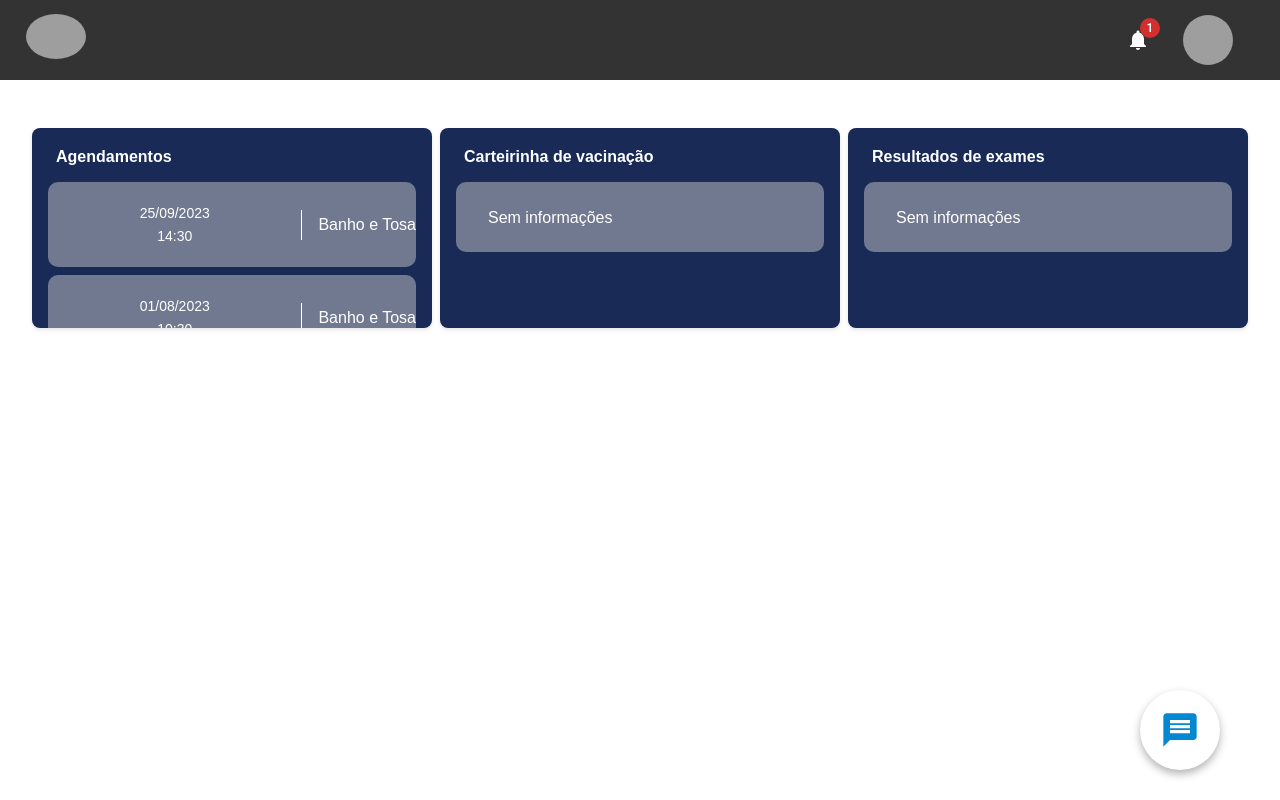
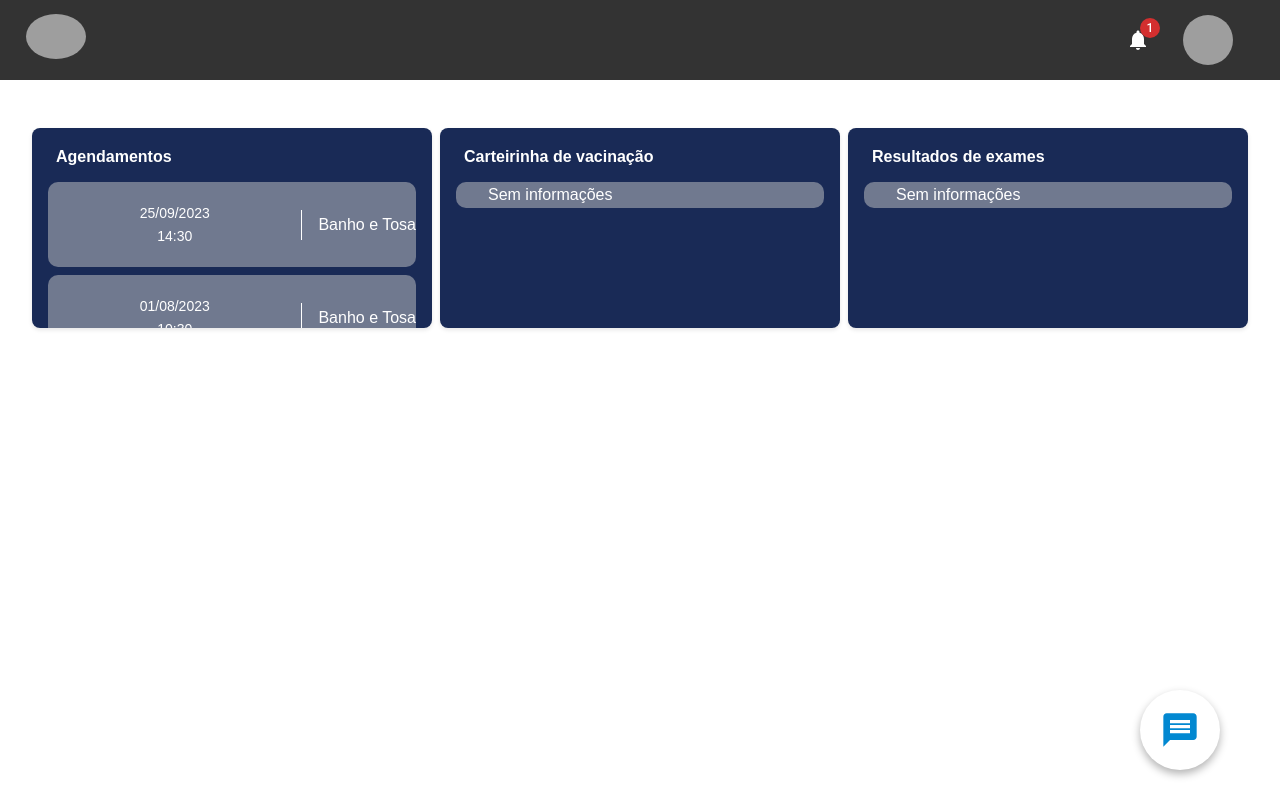
Before and after one commit to AronNascimento2/front-petlux, a React (Vite) app: page /front-petlux/home in a window 1280 px wide. Built offline with nearby package versions, Linux system fonts and the light colour scheme; grey boxes are pictures that could not be loaded.

Commit message:
fiximage

```diff
--- a/src/Components/Pages/Home/components/InformationsBox/styles.ts
+++ b/src/Components/Pages/Home/components/InformationsBox/styles.ts
@@ -4,7 +4,6 @@ export const StyledInformations = styled.div`
   display: flex;
   align-items: center;
   color: #ffffff;
-  min-height: 70px;
   background-color: rgba(200, 200, 200, 0.5); /* Cinza claro transparente */
   margin-bottom: 0.5rem;
   padding-left: 1rem;
@@ -23,8 +22,8 @@ export const StyledInformations = styled.div`
   .description {
     padding-left: 1rem;
   }
-  @media (max-width: 767px) {
-    align-items: center; /* Alinha os elementos ao final */
+  @media (max-width: 768px) {
+    height: 70px;
   }
 `
 export const BackgroundOverlay = styled.div`
```
